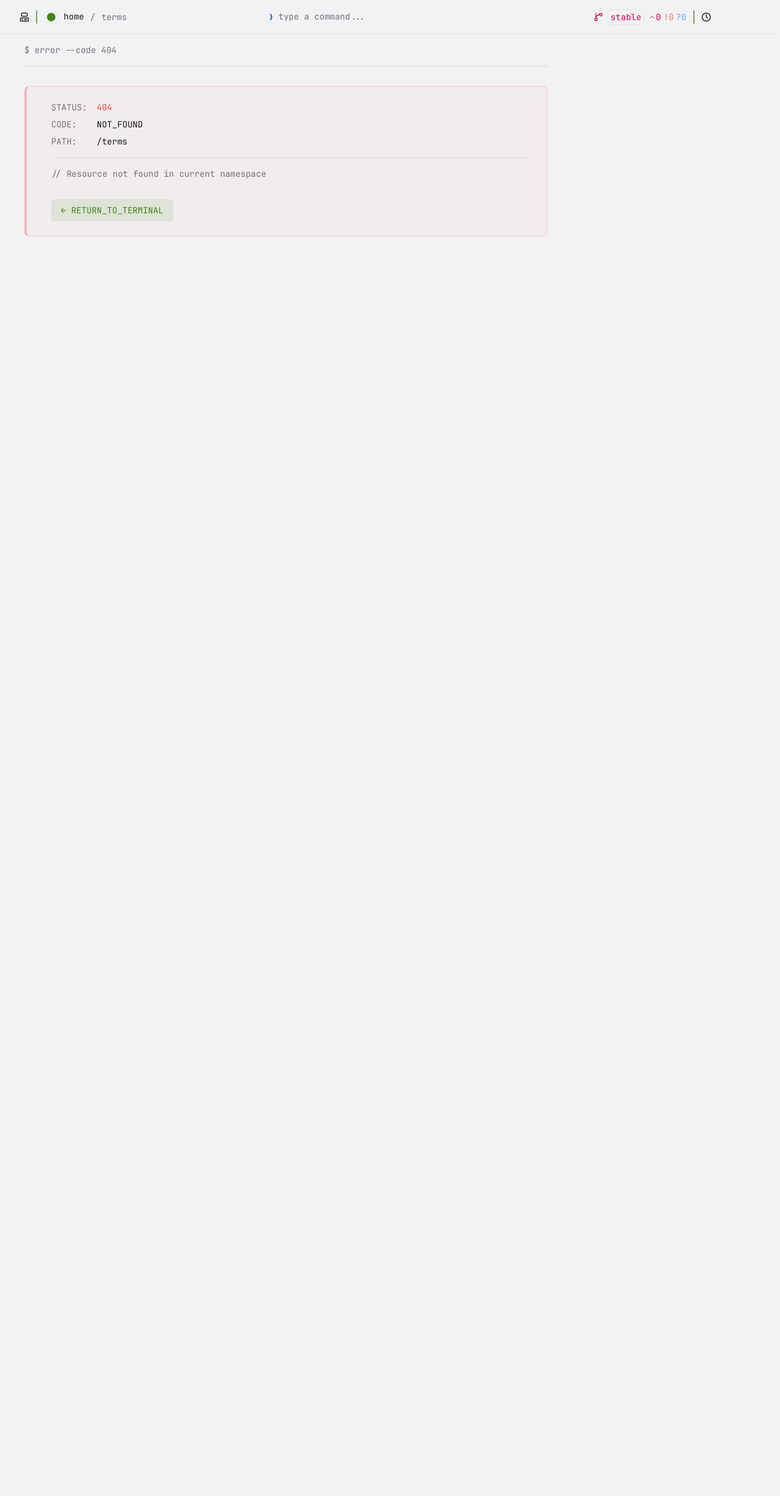
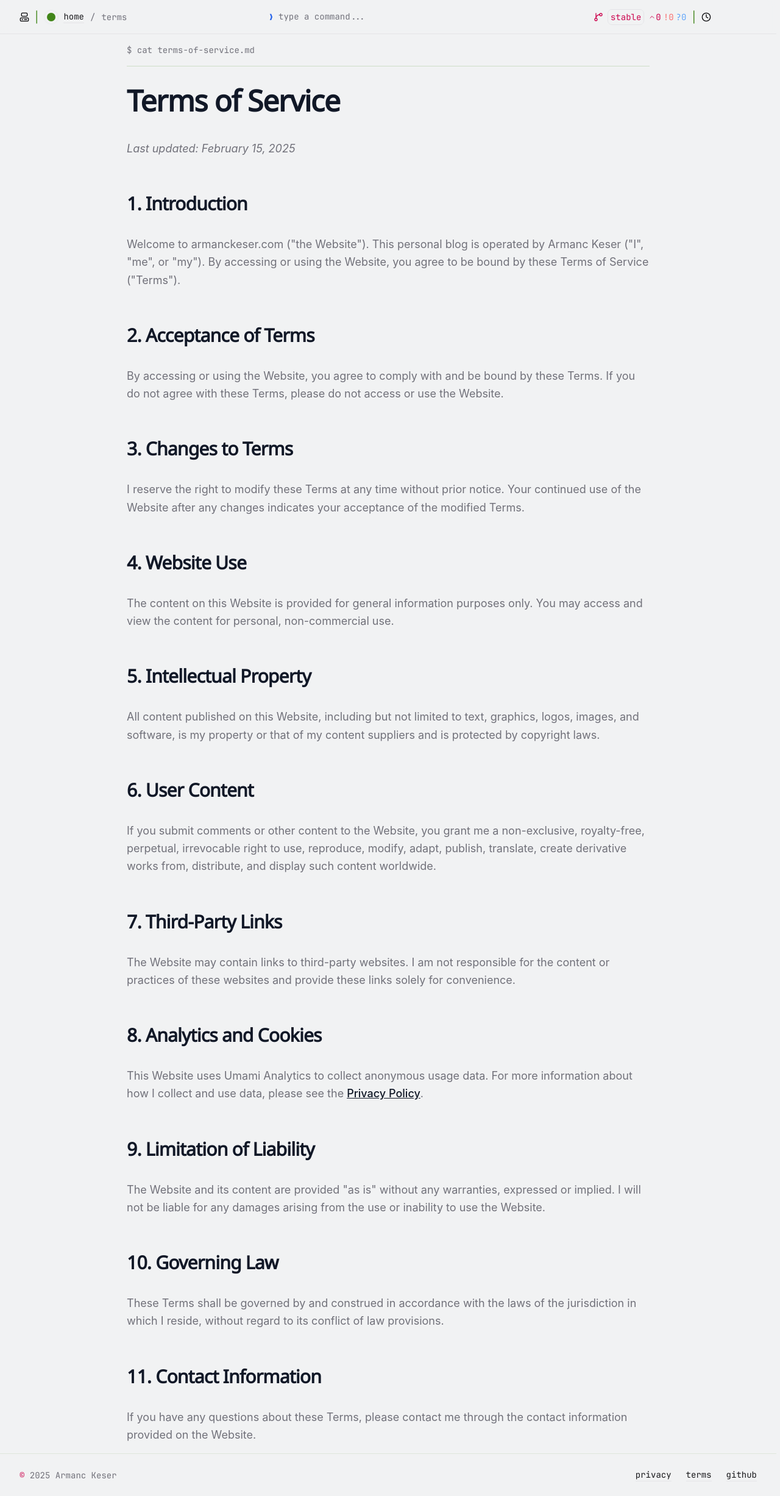
Before and after one commit to armanckeser/armanckeser.com, a SvelteKit app: page /terms in a window 1280 px wide. Before the commit this address had no page. Shown: the whole page at 61% size. Before the commit the page ends 800 px from the top, so only its background shows below. Built offline with nearby package versions, Linux system fonts and the light colour scheme; a web font is replaced by a local one.

Commit message:
refactor: add terms and privacy policy

```diff
--- /dev/null
+++ b/src/lib/components/Footer.svelte
@@ -0,0 +1,38 @@
+<script lang="ts">
+import { base } from "$app/paths"
+</script>
+
+<footer class="border-t border-accent/10 py-6 font-mono text-sm">
+  <div class="container mx-auto px-4 md:px-8">
+    <div class="flex flex-col sm:flex-row justify-between items-center gap-4">
+      <!-- Left: copyright -->
+      <div class="text-muted-foreground">
+        <span class="text-highlight">©</span> {new Date().getFullYear()} Armanc Keser
+      </div>
+
+      <!-- Right: links -->
+      <div class="flex gap-6">
+        <a
+          href="{base}/privacy"
+          class="text-primary border-b border-zinc-200 dark:border-zinc-800 hover:text-accent transition-colors"
+        >
+          privacy
+        </a>
+        <a
+          href="{base}/terms"
+          class="text-primary border-b border-zinc-200 dark:border-zinc-800 hover:text-accent transition-colors"
+        >
+          terms
+        </a>
+        <a
+          href="https://github.com/armanckeser"
+          class="text-primary border-b border-zinc-200 dark:border-zinc-800 hover:text-accent transition-colors"
+          target="_blank"
+          rel="noopener"
+        >
+          github
+        </a>
+      </div>
+    </div>
+  </div>
+</footer>
--- a/src/routes/+layout.svelte
+++ b/src/routes/+layout.svelte
@@ -1,5 +1,6 @@
 <script lang="ts">
 import { onNavigate } from "$app/navigation"
+import Footer from "$lib/components/Footer.svelte"
 import ShellPrompt from "$lib/components/ShellPrompt.svelte"
 import { ModeWatcher } from "mode-watcher"
 import "../app.css"
@@ -47,4 +48,5 @@ onNavigate(navigation => {
 	<main class="flex-1">
 		{@render children()}
 	</main>
+	<Footer />
 </div>
--- /dev/null
+++ b/src/routes/privacy/+page.svelte
@@ -0,0 +1,104 @@
+<script lang="ts">
+</script>
+
+<svelte:head>
+  <title>Privacy Policy | Armanc Keser</title>
+  <meta name="description" content="Privacy Policy for armanckeser.com" />
+</svelte:head>
+
+<article class="container justify-around p-4 flex flex-col">
+  <div class="flex-1 max-w-[65ch] lg:max-w-[75ch] xl:max-w-[85ch] mx-auto">
+    <!-- Terminal-style header -->
+    <div class="font-mono border-b border-accent/20 pb-4 mb-8">
+      <div class="text-sm text-muted-foreground flex items-center gap-4">
+        <span>$ cat privacy-policy.md</span>
+      </div>
+    </div>
+
+    <!-- Content -->
+    <div class="prose dark:prose-invert max-w-none prose-lg
+      // Base typography
+      prose-headings:font-heading prose-headings:tracking-tight
+      prose-headings:scroll-mt-24
+      prose-strong:text-primary prose-strong:font-semibold
+      prose-p:leading-relaxed
+      prose-p:text-muted-foreground">
+
+      <h1>Privacy Policy</h1>
+
+      <p><em>Last updated: {new Date().toLocaleDateString('en-US', { year: 'numeric', month: 'long', day: 'numeric' })}</em></p>
+
+      <h2>1. Introduction</h2>
+
+      <p>Welcome to armanckeser.com ("the Website"). I respect your privacy and am committed to protecting your personal data. This Privacy Policy explains how I collect, use, and safeguard information when you visit my Website.</p>
+
+      <h2>2. Data Collection</h2>
+
+      <h3>2.1 Information You Provide</h3>
+
+      <p>I don't collect any personal information unless you voluntarily provide it, such as when you contact me through the Website.</p>
+
+      <h3>2.2 Information Collected Automatically</h3>
+
+      <p>When you visit the Website, I collect anonymous usage information through Umami Analytics, a privacy-focused analytics tool. This information includes:</p>
+
+      <ul>
+        <li>Pages visited</li>
+        <li>Referral sources</li>
+        <li>Time spent on the Website</li>
+        <li>Browser type and device information</li>
+        <li>Country of origin (based on IP address, which is not stored)</li>
+      </ul>
+
+      <p>Importantly, Umami Analytics:</p>
+      <ul>
+        <li>Does not use cookies</li>
+        <li>Does not track users across websites</li>
+        <li>Does not collect or store personal identifying information</li>
+        <li>Does not sell data to third parties</li>
+      </ul>
+
+      <h2>3. Purpose of Data Collection</h2>
+
+      <p>I use analytics data solely to:</p>
+      <ul>
+        <li>Understand how visitors interact with the Website</li>
+        <li>Identify popular content</li>
+        <li>Improve the Website's user experience</li>
+        <li>Monitor Website performance</li>
+      </ul>
+
+      <h2>4. Data Sharing</h2>
+
+      <p>I do not sell, trade, or otherwise transfer your information to third parties. The anonymous analytics data is accessible only to me.</p>
+
+      <h2>5. Data Security</h2>
+
+      <p>I implement reasonable security measures to protect any information collected. However, no method of transmission over the Internet or electronic storage is 100% secure. Therefore, I cannot guarantee absolute security.</p>
+
+      <h2>6. Third-Party Links</h2>
+
+      <p>The Website may contain links to third-party websites. I have no control over and assume no responsibility for the content, privacy policies, or practices of any third-party websites or services.</p>
+
+      <h2>7. Children's Privacy</h2>
+
+      <p>The Website is not directed to individuals under the age of 13. I do not knowingly collect personal information from children.</p>
+
+      <h2>8. Your Rights</h2>
+
+      <p>Depending on your location, you may have rights regarding your personal data. Since minimal personal data is collected, most rights will not apply. However, you may:</p>
+      <ul>
+        <li>Opt out of analytics by using browser extensions or features that block scripts</li>
+        <li>Request information about any data I may have collected about you</li>
+      </ul>
+
+      <h2>9. Changes to This Privacy Policy</h2>
+
+      <p>I may update this Privacy Policy from time to time. I will notify you of any changes by posting the new Privacy Policy on this page. Changes are effective when posted.</p>
+
+      <h2>10. Contact Information</h2>
+
+      <p>If you have any questions about this Privacy Policy, please contact me through the contact information provided on the Website.</p>
+    </div>
+  </div>
+</article>
--- /dev/null
+++ b/src/routes/terms/+page.svelte
@@ -0,0 +1,76 @@
+<script lang="ts">
+</script>
+
+<svelte:head>
+  <title>Terms of Service | Armanc Keser</title>
+  <meta name="description" content="Terms of Service for armanckeser.com" />
+</svelte:head>
+
+<article class="container justify-around p-4 flex flex-col">
+  <div class="flex-1 max-w-[65ch] lg:max-w-[75ch] xl:max-w-[85ch] mx-auto">
+    <!-- Terminal-style header -->
+    <div class="font-mono border-b border-accent/20 pb-4 mb-8">
+      <div class="text-sm text-muted-foreground flex items-center gap-4">
+        <span>$ cat terms-of-service.md</span>
+      </div>
+    </div>
+
+    <!-- Content -->
+    <div class="prose dark:prose-invert max-w-none prose-lg
+      // Base typography
+      prose-headings:font-heading prose-headings:tracking-tight
+      prose-headings:scroll-mt-24
+      prose-strong:text-primary prose-strong:font-semibold
+      prose-p:leading-relaxed
+      prose-p:text-muted-foreground">
+
+      <h1>Terms of Service</h1>
+
+      <p><em>Last updated: {new Date().toLocaleDateString('en-US', { year: 'numeric', month: 'long', day: 'numeric' })}</em></p>
+
+      <h2>1. Introduction</h2>
+
+      <p>Welcome to armanckeser.com ("the Website"). This personal blog is operated by Armanc Keser ("I", "me", or "my"). By accessing or using the Website, you agree to be bound by these Terms of Service ("Terms").</p>
+
+      <h2>2. Acceptance of Terms</h2>
+
+      <p>By accessing or using the Website, you agree to comply with and be bound by these Terms. If you do not agree with these Terms, please do not access or use the Website.</p>
+
+      <h2>3. Changes to Terms</h2>
+
+      <p>I reserve the right to modify these Terms at any time without prior notice. Your continued use of the Website after any changes indicates your acceptance of the modified Terms.</p>
+
+      <h2>4. Website Use</h2>
+
+      <p>The content on this Website is provided for general information purposes only. You may access and view the content for personal, non-commercial use.</p>
+
+      <h2>5. Intellectual Property</h2>
+
+      <p>All content published on this Website, including but not limited to text, graphics, logos, images, and software, is my property or that of my content suppliers and is protected by copyright laws.</p>
+
+      <h2>6. User Content</h2>
+
+      <p>If you submit comments or other content to the Website, you grant me a non-exclusive, royalty-free, perpetual, irrevocable right to use, reproduce, modify, adapt, publish, translate, create derivative works from, distribute, and display such content worldwide.</p>
+
+      <h2>7. Third-Party Links</h2>
+
+      <p>The Website may contain links to third-party websites. I am not responsible for the content or practices of these websites and provide these links solely for convenience.</p>
+
+      <h2>8. Analytics and Cookies</h2>
+
+      <p>This Website uses Umami Analytics to collect anonymous usage data. For more information about how I collect and use data, please see the <a href="/privacy">Privacy Policy</a>.</p>
+
+      <h2>9. Limitation of Liability</h2>
+
+      <p>The Website and its content are provided "as is" without any warranties, expressed or implied. I will not be liable for any damages arising from the use or inability to use the Website.</p>
+
+      <h2>10. Governing Law</h2>
+
+      <p>These Terms shall be governed by and construed in accordance with the laws of the jurisdiction in which I reside, without regard to its conflict of law provisions.</p>
+
+      <h2>11. Contact Information</h2>
+
+      <p>If you have any questions about these Terms, please contact me through the contact information provided on the Website.</p>
+    </div>
+  </div>
+</article>
```
